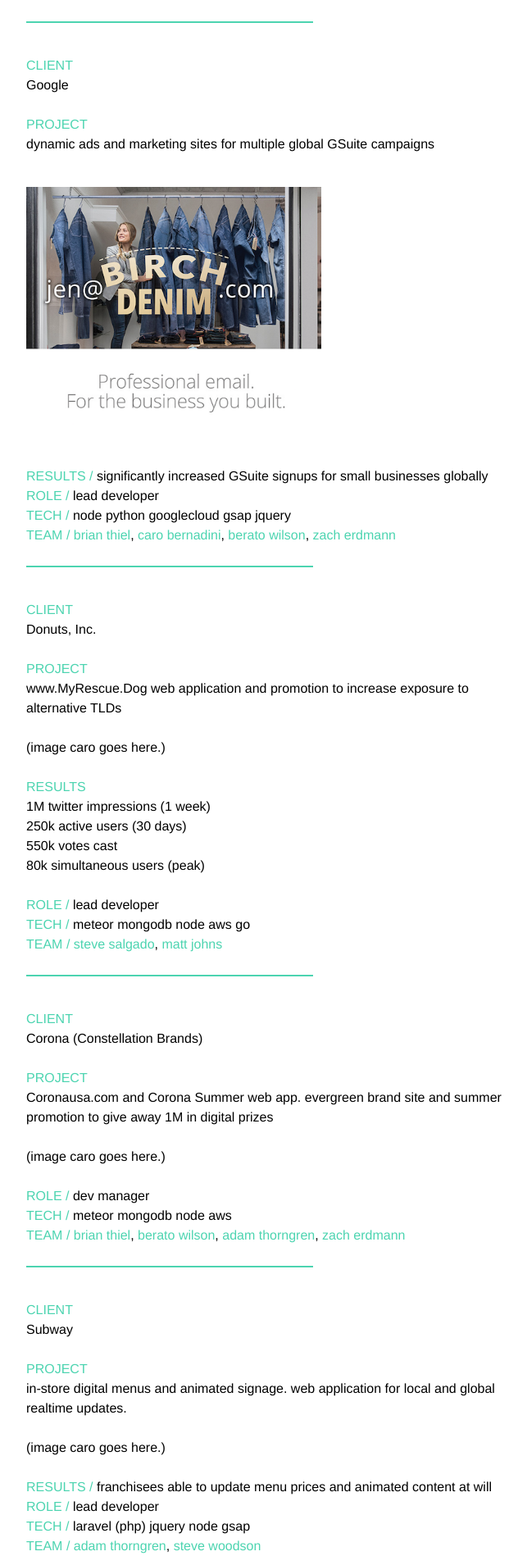
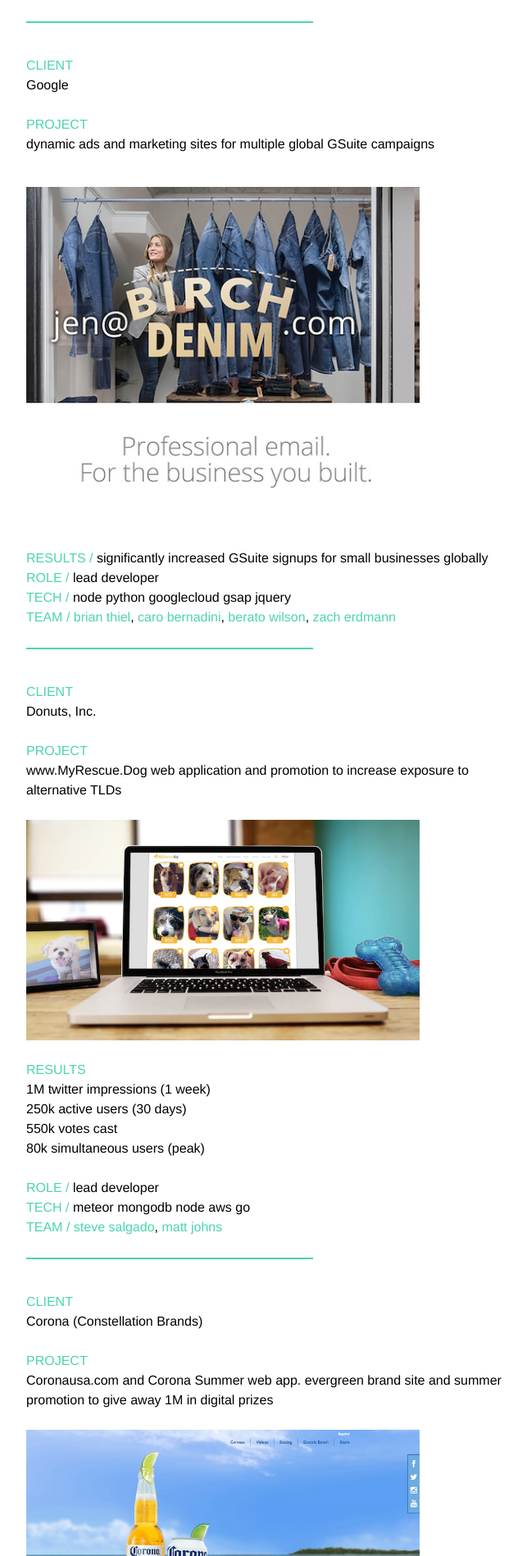
Before and after one commit to darrenangle/jekyll-site, a Jekyll site: the page built from _posts/2017-07-06-portfolio.markdown, in a window 1280 px wide. Shown: the part 492-2390 px from the top of the page at 82% size, without its empty margins (308-951 px from the left). Built offline with Jekyll 4.4.1, drawn with Linux system fonts in a browser that asks for light colours.

Commit message:
slick slider images portfolio page

```diff
--- a/_posts/2017-07-06-portfolio.markdown
+++ b/_posts/2017-07-06-portfolio.markdown
@@ -52,7 +52,11 @@ permalink: portfolio
     <span class="brand">PROJECT</span><br>
     www.MyRescue.Dog web application and promotion to increase exposure to alternative TLDs
   </h4><br>
-  (image caro goes here.)<br><br>
+  <div class="donuts-img-wrapper slick-wrapper">
+    <img src="/assets/img/dog1.png" alt="">
+    <img src="/assets/img/dog2.png" alt="">
+    <img src="/assets/img/dog3.png" alt="">
+  </div><br>
   <h4><span class="brand">RESULTS</span>
     <br>1M twitter impressions (1 week)
     <br>250k active users (30 days)
@@ -71,7 +75,13 @@ permalink: portfolio
     <span class="brand">PROJECT</span><br>
     Coronausa.com and Corona Summer web app. evergreen brand site and summer promotion to give away 1M in digital prizes
   </h4><br>
-  (image caro goes here.)<br><br>
+  <div class="corona-img-wrapper slick-wrapper">
+    <img src="/assets/img/corona1.png" alt="">
+    <img src="/assets/img/corona2.png" alt="">
+    <img src="/assets/img/corona3.png" alt="">
+    <img src="/assets/img/corona4.png" alt="">
+    <img src="/assets/img/corona5.png" alt="">
+  </div><br>
 
   <h4><span class="brand">ROLE /</span> dev manager</h4>
   <h4><span class="brand">TECH /</span> meteor mongodb node aws</h4>
@@ -85,7 +95,13 @@ permalink: portfolio
     <span class="brand">PROJECT</span><br>
     in-store digital menus and animated signage. web application for local and global realtime updates.
   </h4><br>
-  (image caro goes here.)<br><br>
+  <div class="subway-img-wrapper slick-wrapper">
+    <img src="/assets/img/subway1.png" alt="">
+    <img src="/assets/img/subway2.png" alt="">
+    <img src="/assets/img/subway3.png" alt="">
+    <img src="/assets/img/subway4.png" alt="">
+    <img src="/assets/img/subway5.png" alt="">
+  </div><br>
 
   <h4><span class="brand">RESULTS /</span> franchisees able to update menu prices and animated content at will</h4>
   <h4><span class="brand">ROLE /</span> lead developer</h4>
--- a/_sass/slick.scss
+++ b/_sass/slick.scss
@@ -4,8 +4,6 @@
   "slick/slick-theme.scss"
 ;
 .slick-wrapper {
-  width: 60%;
-  img {
-    height: 100%
-  }
+  width: 80%;
+  height: auto;
 }
```
Also changed, not shown: other parts of _posts/2017-07-06-portfolio.markdown (+1 -0 lines), assets/img/corona1.png (added), assets/img/corona2.png (added), assets/img/corona3.png (added), assets/img/corona4.png (added), assets/img/corona5.png (added), assets/img/dog1.png (added), assets/img/dog2.png (added), assets/img/dog3.png (added), assets/img/subway1.png (added), assets/img/subway2.png (added), assets/img/subway3.png (added), assets/img/subway4.png (added), 2 other files.
